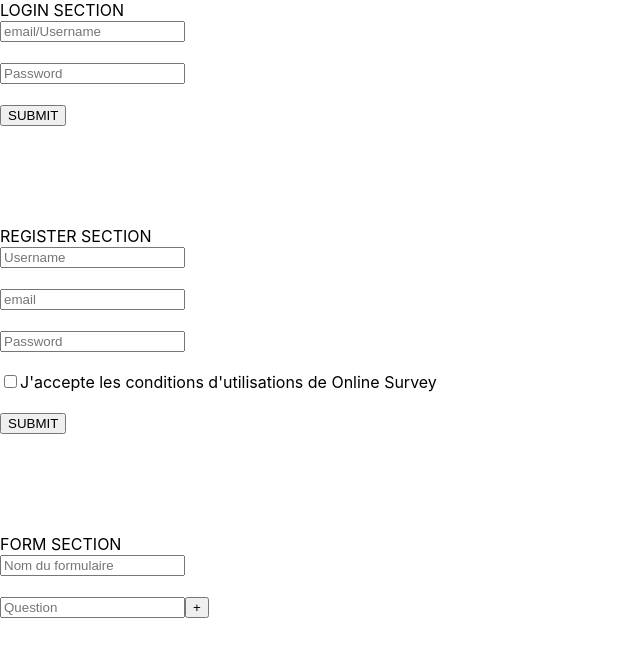
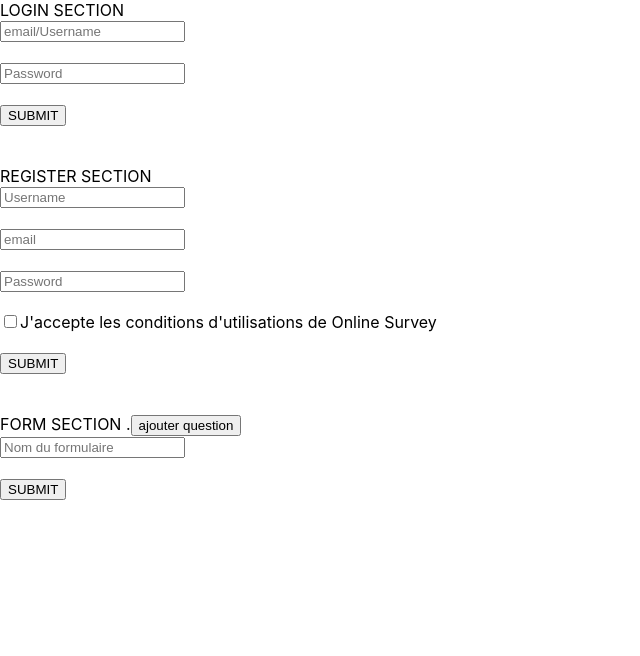
Before and after one commit to QuentinGruber/ONLINE-SURVEY, a React (Create React App) app: page / in a window 1280 px wide. Shown: the top 656 px of the page, without its empty margins (0-640 px from the left). Built offline with nearby package versions, Linux system fonts and the light colour scheme.

Commit message:
working buttons in form editor

```diff
--- a/src/testv0.1.js
+++ b/src/testv0.1.js
@@ -1,16 +1,50 @@
 import React from 'react';
-function add_question(){
-    var new_br = document.createElement('br');
 
 
-/*     var new_imput = document.createElement('imput');
-    console.log("1")
-    new_imput.setAttribute("placeholder", "Nouvelle question");
-    new_imput.style.width = '50px';
-    new_imput.style.height = '50px'
+var nb_question = 0;
+var button_nb = 0;
 
-    document.getElementById('formBox').appendChild(new_imput);
-    console.log("4") */
+function add_question(){
+    /* variables */
+    nb_question = nb_question+1
+
+    var new_div = document.createElement("div")
+    var br1 = document.createElement("br");
+    var br2 = document.createElement("br");
+    var new_input = document.createElement('input');
+    var delete_button = document.createElement('button');
+
+
+
+    /* attributs */
+    new_div.setAttribute("id", "div_question"+nb_question)
+
+    new_input.setAttribute("placeholder", "Nouvelle question");
+
+    delete_button.setAttribute("type","button")
+    delete_button.setAttribute("id", "delete_button"+nb_question);
+    delete_button.addEventListener("click", delete_question, false);
+
+
+    delete_button.innerHTML = "-"
+
+    /* affichages */
+    document.getElementById('formBox').appendChild(new_div);
+    new_div.appendChild(br1);
+    new_div.appendChild(new_input);
+    new_div.appendChild(delete_button);
+    new_div.appendChild(br2);
+}
+
+function delete_question(){
+    button_nb = this.id.charAt(this.id.length - 1)
+    console.log(button_nb)
+
+    var element = document.getElementById("div_question"+button_nb);
+    element.parentNode.removeChild(element);
+
+
+
 }
 
 
@@ -20,7 +54,7 @@ function add_question(){
 function Test() {
     return (
       <div className="Test">
-        <div id="loginBox">
+        <form id="loginBox">
             LOGIN SECTION
             <br></br>
             <input placeholder="email/Username"></input>
@@ -32,11 +66,11 @@ function Test() {
 
             <br></br>
             <button>SUBMIT</button>
-        </div>
+        </form>
 
-        <br></br><br></br><br></br><br></br><br></br>
+        <br></br><br></br>
 
-        <div id="registerBox">
+        <form id="registerBox">
             REGISTER SECTION
             <br></br>
             <input placeholder="Username"></input>
@@ -52,26 +86,27 @@ function Test() {
 
             <br></br>
             <input type="checkbox" id="check" name="checkbox inscription"></input>
-            <label for="check">J'accepte les conditions d'utilisations de Online Survey</label>
+            <label htmlFor="check">J'accepte les conditions d'utilisations de Online Survey</label>
             <br></br>
 
             <br></br>
             <button>SUBMIT</button>
-        </div>
+        </form>
 
-        <br></br><br></br><br></br><br></br><br></br>
+        <br></br><br></br>
 
-        <div id="formBox">
-            FORM SECTION
+        <form id="formBox">
+            FORM SECTION  .
+
+            <button type="button" onClick={add_question}>ajouter question</button>
+
             <br></br>
             <input placeholder="Nom du formulaire"></input>
             <br></br>
 
-            <br></br>
-            <input placeholder="Question"></input>
-            <button onClick={add_question}>+</button>
-        </div>
-
+        </form>
+        <br></br>
+        <button type="submit">SUBMIT</button>
 
       </div>
     );
```
